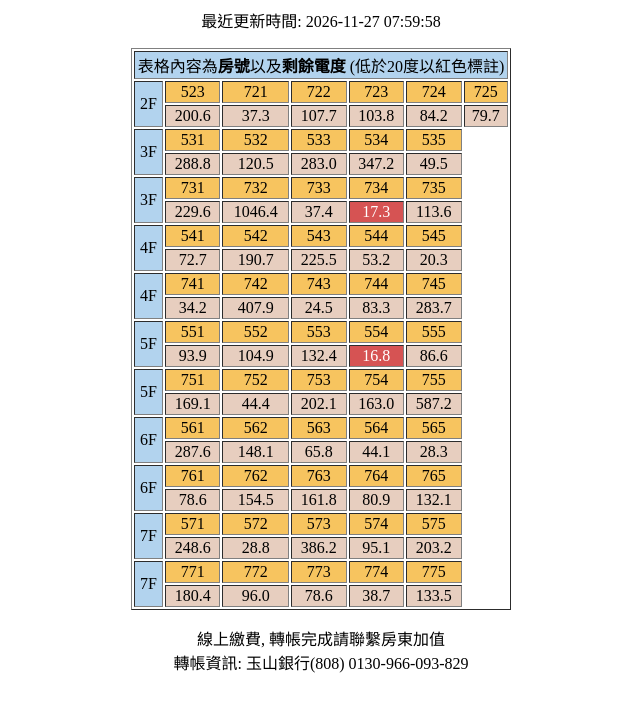
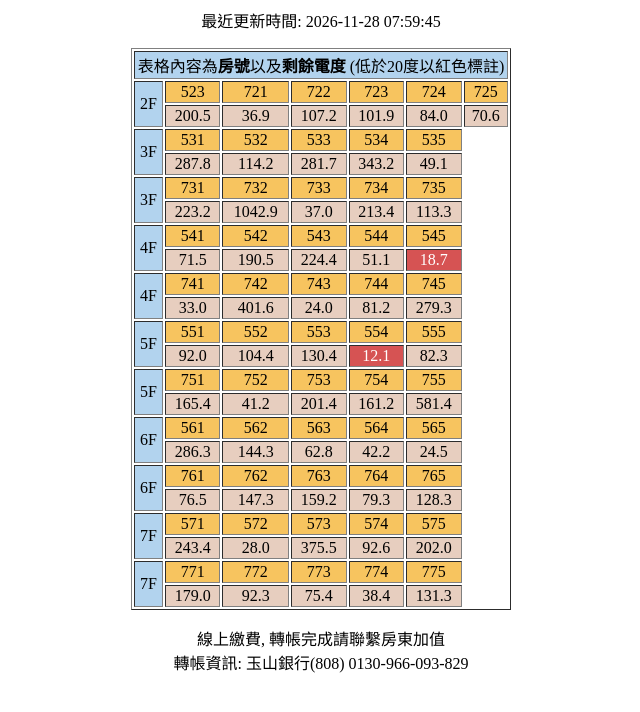
Before and after one commit to goodjiahub/power, a plain HTML site: page index.html in a window 1280 px wide. Shown: the whole page, without its empty margins (319-959 px from the left). Drawn offline with Linux system fonts and the light colour scheme.

Commit message:
Automated commit on 2026-11-28 08:00:37

```diff
--- a/index.html
+++ b/index.html
@@ -12,7 +12,7 @@
   }
   </style>
 <body>
-            <center><p>最近更新時間: 2026-11-27 07:59:58
+            <center><p>最近更新時間: 2026-11-28 07:59:45
 </p></center>
 
 <div style="overflow: auto;">
@@ -28,12 +28,12 @@
                 <td style="background-color:#F7C45F;"><center>725</center></td>
             </tr>
             <tr>
-                <td class="powerdata"><center>200.6</center></td>
-                <td class="powerdata"><center>37.3</center></td>
-                <td class="powerdata"><center>107.7</center></td>
-                <td class="powerdata"><center>103.8</center></td>
-                <td class="powerdata"><center>84.2</center></td>
-                <td class="powerdata"><center>79.7</center></td>
+                <td class="powerdata"><center>200.5</center></td>
+                <td class="powerdata"><center>36.9</center></td>
+                <td class="powerdata"><center>107.2</center></td>
+                <td class="powerdata"><center>101.9</center></td>
+                <td class="powerdata"><center>84.0</center></td>
+                <td class="powerdata"><center>70.6</center></td>
             </tr>
             <tr>
                 <td style="background-color:#B2D3EE;" rowspan="2" ><center>3F</center></td>
@@ -44,11 +44,11 @@
                 <td style="background-color:#F7C45F;"><center>535</center></td>
             </tr>
             <tr>
-                <td class="powerdata"><center>288.8</center></td>
-                <td class="powerdata"><center>120.5</center></td>
-                <td class="powerdata"><center>283.0</center></td>
-                <td class="powerdata"><center>347.2</center></td>
-                <td class="powerdata"><center>49.5</center></td>
+                <td class="powerdata"><center>287.8</center></td>
+                <td class="powerdata"><center>114.2</center></td>
+                <td class="powerdata"><center>281.7</center></td>
+                <td class="powerdata"><center>343.2</center></td>
+                <td class="powerdata"><center>49.1</center></td>
             </tr>
             <tr>
                 <td style="background-color:#B2D3EE;" rowspan="2" ><center>3F</center></td>
@@ -59,11 +59,11 @@
                 <td style="background-color:#F7C45F;"><center>735</center></td>
             </tr>
             <tr>
-                <td class="powerdata"><center>229.6</center></td>
-                <td class="powerdata"><center>1046.4</center></td>
-                <td class="powerdata"><center>37.4</center></td>
-                <td style="background-color:#D65353; color:white;"><center>17.3</center></td>
-                <td class="powerdata"><center>113.6</center></td>
+                <td class="powerdata"><center>223.2</center></td>
+                <td class="powerdata"><center>1042.9</center></td>
+                <td class="powerdata"><center>37.0</center></td>
+                <td class="powerdata"><center>213.4</center></td>
+                <td class="powerdata"><center>113.3</center></td>
             </tr>
             <tr>
                 <td style="background-color:#B2D3EE;" rowspan="2" ><center>4F</center></td>
@@ -74,11 +74,11 @@
                 <td style="background-color:#F7C45F;"><center>545</center></td>
             </tr>
             <tr>
-                <td class="powerdata"><center>72.7</center></td>
-                <td class="powerdata"><center>190.7</center></td>
-                <td class="powerdata"><center>225.5</center></td>
-                <td class="powerdata"><center>53.2</center></td>
-                <td class="powerdata"><center>20.3</center></td>
+                <td class="powerdata"><center>71.5</center></td>
+                <td class="powerdata"><center>190.5</center></td>
+                <td class="powerdata"><center>224.4</center></td>
+                <td class="powerdata"><center>51.1</center></td>
+                <td style="background-color:#D65353; color:white;"><center>18.7</center></td>
             </tr>
             <tr>
                 <td style="background-color:#B2D3EE;" rowspan="2" ><center>4F</center></td>
@@ -89,11 +89,11 @@
                 <td style="background-color:#F7C45F;"><center>745</center></td>
             </tr>
             <tr>
-                <td class="powerdata"><center>34.2</center></td>
-                <td class="powerdata"><center>407.9</center></td>
-                <td class="powerdata"><center>24.5</center></td>
-                <td class="powerdata"><center>83.3</center></td>
-                <td class="powerdata"><center>283.7</center></td>
+                <td class="powerdata"><center>33.0</center></td>
+                <td class="powerdata"><center>401.6</center></td>
+                <td class="powerdata"><center>24.0</center></td>
+                <td class="powerdata"><center>81.2</center></td>
+                <td class="powerdata"><center>279.3</center></td>
             </tr>
             <tr>
                 <td style="background-color:#B2D3EE;" rowspan="2" ><center>5F</center></td>
@@ -104,11 +104,11 @@
                 <td style="background-color:#F7C45F;"><center>555</center></td>
             </tr>
             <tr>
-                <td class="powerdata"><center>93.9</center></td>
-                <td class="powerdata"><center>104.9</center></td>
-                <td class="powerdata"><center>132.4</center></td>
-                <td style="background-color:#D65353; color:white;"><center>16.8</center></td>
-                <td class="powerdata"><center>86.6</center></td>
+                <td class="powerdata"><center>92.0</center></td>
+                <td class="powerdata"><center>104.4</center></td>
+                <td class="powerdata"><center>130.4</center></td>
+                <td style="background-color:#D65353; color:white;"><center>12.1</center></td>
+                <td class="powerdata"><center>82.3</center></td>
             </tr>
             <tr>
                 <td style="background-color:#B2D3EE;" rowspan="2" ><center>5F</center></td>
@@ -119,11 +119,11 @@
                 <td style="background-color:#F7C45F;"><center>755</center></td>
             </tr>
             <tr>
-                <td class="powerdata"><center>169.1</center></td>
-                <td class="powerdata"><center>44.4</center></td>
-                <td class="powerdata"><center>202.1</center></td>
-                <td class="powerdata"><center>163.0</center></td>
-                <td class="powerdata"><center>587.2</center></td>
+                <td class="powerdata"><center>165.4</center></td>
+                <td class="powerdata"><center>41.2</center></td>
+                <td class="powerdata"><center>201.4</center></td>
+                <td class="powerdata"><center>161.2</center></td>
+                <td class="powerdata"><center>581.4</center></td>
             </tr>
             <tr>
                 <td style="background-color:#B2D3EE;" rowspan="2" ><center>6F</center></td>
@@ -134,11 +134,11 @@
                 <td style="background-color:#F7C45F;"><center>565</center></td>
             </tr>
             <tr>
-                <td class="powerdata"><center>287.6</center></td>
-                <td class="powerdata"><center>148.1</center></td>
-                <td class="powerdata"><center>65.8</center></td>
-                <td class="powerdata"><center>44.1</center></td>
-                <td class="powerdata"><center>28.3</center></td>
+                <td class="powerdata"><center>286.3</center></td>
+                <td class="powerdata"><center>144.3</center></td>
+                <td class="powerdata"><center>62.8</center></td>
+                <td class="powerdata"><center>42.2</center></td>
+                <td class="powerdata"><center>24.5</center></td>
             </tr>
             <tr>
                 <td style="background-color:#B2D3EE;" rowspan="2" ><center>6F</center></td>
@@ -149,11 +149,11 @@
                 <td style="background-color:#F7C45F;"><center>765</center></td>
             </tr>
             <tr>
-                <td class="powerdata"><center>78.6</center></td>
-                <td class="powerdata"><center>154.5</center></td>
-                <td class="powerdata"><center>161.8</center></td>
-                <td class="powerdata"><center>80.9</center></td>
-                <td class="powerdata"><center>132.1</center></td>
+                <td class="powerdata"><center>76.5</center></td>
+                <td class="powerdata"><center>147.3</center></td>
+                <td class="powerdata"><center>159.2</center></td>
+                <td class="powerdata"><center>79.3</center></td>
+                <td class="powerdata"><center>128.3</center></td>
             </tr>
             <tr>
                 <td style="background-color:#B2D3EE;" rowspan="2" ><center>7F</center></td>
@@ -164,11 +164,11 @@
                 <td style="background-color:#F7C45F;"><center>575</center></td>
             </tr>
             <tr>
-                <td class="powerdata"><center>248.6</center></td>
-                <td class="powerdata"><center>28.8</center></td>
-                <td class="powerdata"><center>386.2</center></td>
-                <td class="powerdata"><center>95.1</center></td>
-                <td class="powerdata"><center>203.2</center></td>
+                <td class="powerdata"><center>243.4</center></td>
+                <td class="powerdata"><center>28.0</center></td>
+                <td class="powerdata"><center>375.5</center></td>
+                <td class="powerdata"><center>92.6</center></td>
+                <td class="powerdata"><center>202.0</center></td>
             </tr>
             <tr>
                 <td style="background-color:#B2D3EE;" rowspan="2" ><center>7F</center></td>
@@ -179,11 +179,11 @@
                 <td style="background-color:#F7C45F;"><center>775</center></td>
             </tr>
             <tr>
-                <td class="powerdata"><center>180.4</center></td>
-                <td class="powerdata"><center>96.0</center></td>
-                <td class="powerdata"><center>78.6</center></td>
-                <td class="powerdata"><center>38.7</center></td>
-                <td class="powerdata"><center>133.5</center></td>
+                <td class="powerdata"><center>179.0</center></td>
+                <td class="powerdata"><center>92.3</center></td>
+                <td class="powerdata"><center>75.4</center></td>
+                <td class="powerdata"><center>38.4</center></td>
+                <td class="powerdata"><center>131.3</center></td>
             </tr>
         </table>
         </div>
```
